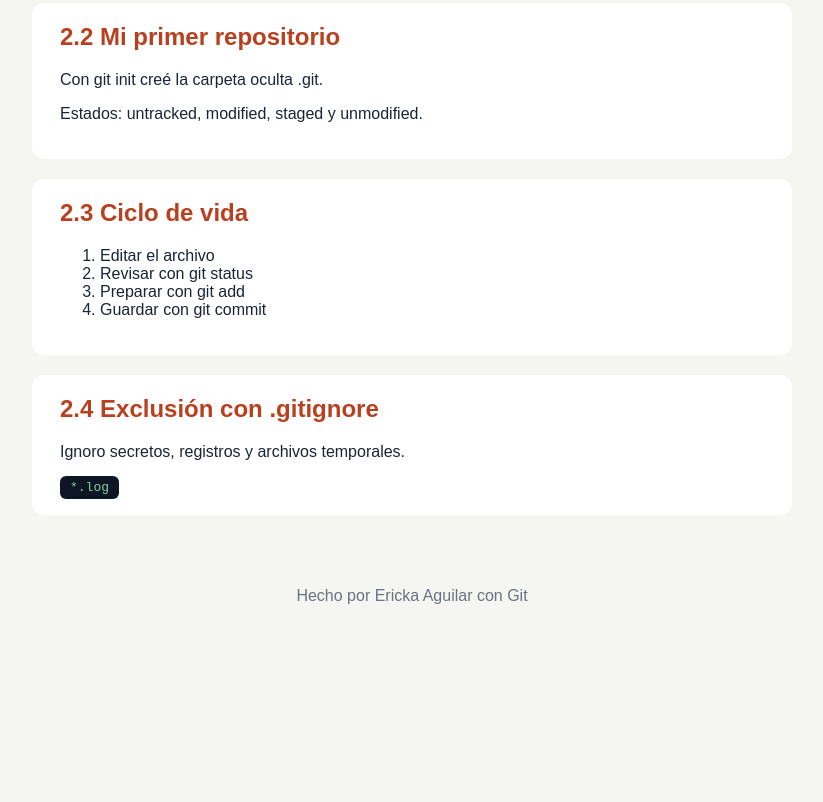
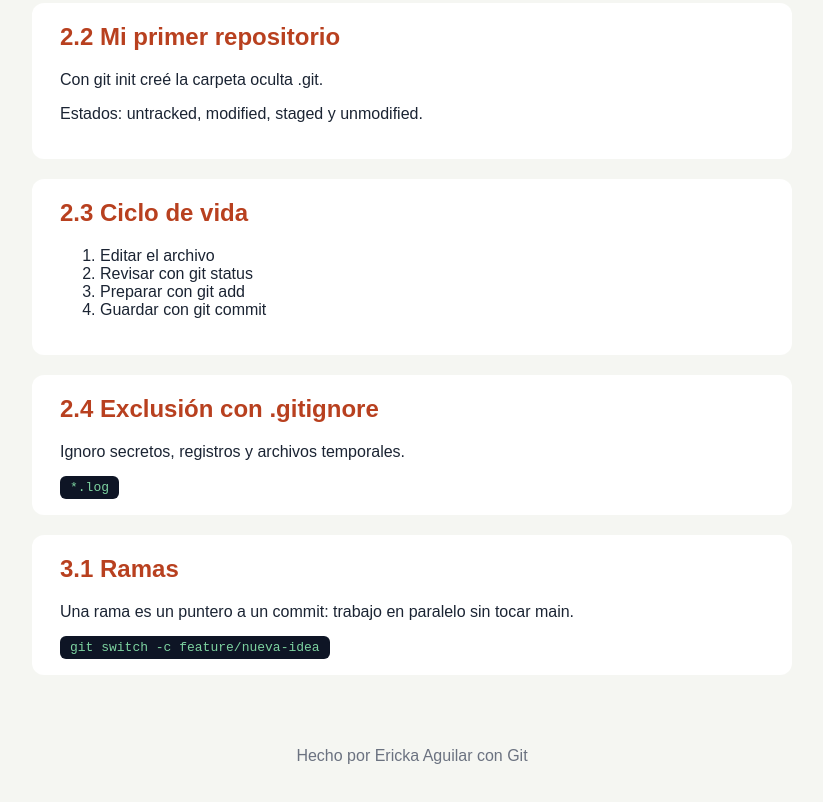
Before and after one commit to Buginette/aprendiendo-git, a plain HTML site: page index.html in a window 1280 px wide. Shown: the part 340-1142 px from the top of the page, without its empty margins (228-1051 px from the left). Before the commit the page ends 985 px from the top, so only its background shows below. Drawn offline with Linux system fonts and the light colour scheme.

Commit message:
Agrega sección de ramas

```diff
--- a/index.html
+++ b/index.html
@@ -40,6 +40,12 @@
             <p>Ignoro secretos, registros y archivos temporales.</p>
             <code>*.log</code>
         </section>
+
+        <section>
+            <h2>3.1 Ramas</h2>
+            <p>Una rama es un puntero a un commit: trabajo en paralelo sin tocar main.</p>
+            <code>git switch -c feature/nueva-idea</code>
+        </section>
     </main>
 
     <footer>
```
